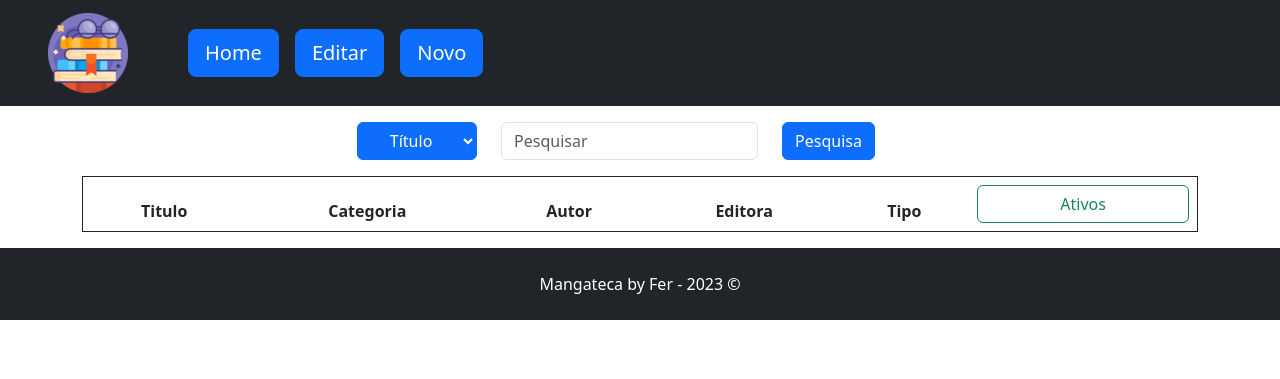
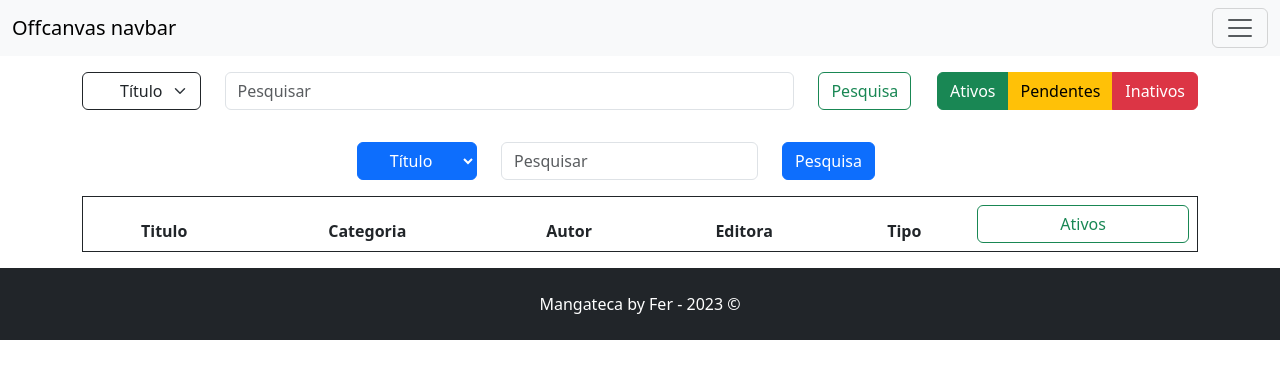
Before and after one commit to Fschezaro/mangateca, a PHP site: page /views/desativados.php in a window 1280 px wide. Shown: the top 379 px of the page. Run offline with PHP 8.4, Linux system fonts and the light colour scheme; data that the repository does not hold is empty.

Commit message:
Alterações de layout

```diff
--- a/Components/header.php
+++ b/Components/header.php
@@ -1,8 +1,38 @@
-<nav class="navbar navbar-expand-lg navbar-dark bg-dark">
-  <a class="navbar-brand mx-5" href="../views/home.php"><img class="" src="../img/logo.png" alt="Logo mangateca"></a>
-  <div class="container d-flex justify-content-start">
-    <a class="btn btn-primary btn-lg" href="../views/home.php">Home</a>
-    <a class="btn btn-primary btn-lg mx-3" href="../views/livros.php">Editar</a>
-    <a class="btn btn-primary btn-lg" href="inserir_livro.php">Novo</a>
+<nav class="navbar bg-body-tertiary">
+  <div class="container-fluid">
+    <a class="navbar-brand" href="#">Offcanvas navbar</a>
+    <button class="navbar-toggler" type="button" data-bs-toggle="offcanvas" data-bs-target="#offcanvasNavbar" aria-controls="offcanvasNavbar" aria-label="Toggle navigation">
+      <span class="navbar-toggler-icon"></span>
+    </button>
+    <div class="offcanvas offcanvas-end" tabindex="-1" id="offcanvasNavbar" aria-labelledby="offcanvasNavbarLabel">
+      <div class="offcanvas-header">
+        <h5 class="offcanvas-title" id="offcanvasNavbarLabel">Offcanvas</h5>
+        <button type="button" class="btn-close" data-bs-dismiss="offcanvas" aria-label="Close"></button>
+      </div>
+      <div class="offcanvas-body">
+        <ul class="navbar-nav justify-content-end flex-grow-1 pe-3">
+          <li class="nav-item">
+            <a class="nav-link active" aria-current="page" href="#">Home</a>
+          </li>
+          <li class="nav-item">
+            <a class="nav-link" href="#">Link</a>
+          </li>
+          <li class="nav-item dropdown">
+            <a class="nav-link dropdown-toggle" href="#" role="button" data-bs-toggle="dropdown" aria-expanded="false">
+              Dropdown
+            </a>
+            <ul class="dropdown-menu">
+              <li><a class="dropdown-item" href="#">Action</a></li>
+              <li><a class="dropdown-item" href="#">Another action</a></li>
+              <li>
+                <hr class="dropdown-divider">
+              </li>
+              <li><a class="dropdown-item" href="#">Something else here</a></li>
+            </ul>
+          </li>
+        </ul>
+
+      </div>
+    </div>
   </div>
 </nav>
--- a/views/desativados.php
+++ b/views/desativados.php
@@ -19,19 +19,41 @@ $resultado = $query->fetchAll(PDO::FETCH_ASSOC);
     <meta charset="UTF-8">
     <meta name="viewport" content="width=device-width, initial-scale=1.0">
     <title>Mangateca home</title>
-    <link rel="stylesheet" href="../css/index.css">
+    <link rel="icon" type="image/png" href="../img/logo.png">
     <link href="https://cdn.jsdelivr.net/npm/bootstrap@5.3.0/dist/css/bootstrap.min.css" rel="stylesheet" integrity="sha384-9ndCyUaIbzAi2FUVXJi0CjmCapSmO7SnpJef0486qhLnuZ2cdeRhO02iuK6FUUVM" crossorigin="anonymous">
 </head>
 
 <body>
     <?php include '../components/header.php'; ?>
-    <div class="container d-flex justify-content-center">
-        <?php
-        session_start();
-        if (isset($_SESSION['mensagem'])) {
-            echo $_SESSION['mensagem'];
-            unset($_SESSION['mensagem']);
-        } ?>
+    <div class="container d-flex">
+        <div class="flex-fill justify-content-center my-3">
+            <div class="row">
+                <form class="d-flex me-5" action="../views/home.php" method="post">
+                    <div class="col">
+                        <select class="form-select btn btn-outline-dark" name="coluna">
+                            <option value="titulo">Título</option>
+                            <option value="categoria">Categoria</option>
+                            <option value="autor">Autor</option>
+                            <option value="editora">Editora</option>
+                            <option value="tipo">Tipo</option>
+                        </select>
+                    </div>
+                    <div class="col-md-8 mx-4">
+                        <input class="form-control" type="search" placeholder="Pesquisar" aria-label="Pesquisar" name="pesquisa">
+                    </div>
+                    <div class="col">
+                        <button type="submit" class="btn btn-outline-success">Pesquisa</button>
+                    </div>
+                </form>
+            </div>
+        </div>
+        <div class="align-self-center">
+            <div class="btn-group" role="group" aria-label="Basic mixed styles example">
+                <a href="home.php" type="button" class="btn btn-success">Ativos</a>
+                <button href="" type="button" class="btn btn-warning">Pendentes</button>
+                <a href="desativados.php" type="button" class="btn btn-danger">Inativos</a>
+            </div>
+        </div>
     </div>
     <div class="container d-flex justify-content-center my-3">
         <form class="d-flex me-5" action="../views/desativados.php" method="post">
--- a/views/edita_livro.php
+++ b/views/edita_livro.php
@@ -7,7 +7,7 @@
     <meta charset="UTF-8">
     <meta name="viewport" content="width=device-width, initial-scale=1.0">
     <title>Document</title>
-    <link rel="stylesheet" href="../css/index.css">
+    <link rel="icon" type="image/png" href="../img/logo.png">
     <link href="https://cdn.jsdelivr.net/npm/bootstrap@5.3.0/dist/css/bootstrap.min.css" rel="stylesheet" integrity="sha384-9ndCyUaIbzAi2FUVXJi0CjmCapSmO7SnpJef0486qhLnuZ2cdeRhO02iuK6FUUVM" crossorigin="anonymous">
 </head>
 
--- a/views/inserir_livro.php
+++ b/views/inserir_livro.php
@@ -5,7 +5,7 @@
     <meta charset="UTF-8">
     <meta name="viewport" content="width=device-width, initial-scale=1.0">
     <title>Document</title>
-    <link rel="stylesheet" href="../css/index.css">
+    <link rel="icon" type="image/png" href="../img/logo.png">
     <link href="https://cdn.jsdelivr.net/npm/bootstrap@5.3.0/dist/css/bootstrap.min.css" rel="stylesheet" integrity="sha384-9ndCyUaIbzAi2FUVXJi0CjmCapSmO7SnpJef0486qhLnuZ2cdeRhO02iuK6FUUVM" crossorigin="anonymous">
 </head>
 
--- a/views/livros.php
+++ b/views/livros.php
@@ -19,7 +19,7 @@ $resultado = $query->fetchAll(PDO::FETCH_ASSOC);
     <meta charset="UTF-8">
     <meta name="viewport" content="width=device-width, initial-scale=1.0">
     <title>Mangateca home</title>
-    <link rel="stylesheet" href="../css/index.css">
+    <link rel="icon" type="image/png" href="../img/logo.png">
     <link href="https://cdn.jsdelivr.net/npm/bootstrap@5.3.0/dist/css/bootstrap.min.css" rel="stylesheet" integrity="sha384-9ndCyUaIbzAi2FUVXJi0CjmCapSmO7SnpJef0486qhLnuZ2cdeRhO02iuK6FUUVM" crossorigin="anonymous">
 </head>
 
```
Also changed, not shown: components/barra_pesquisa.php (deleted, +0 -12 lines), views/home.php (+17 -8 lines), components/header1.php (added).
